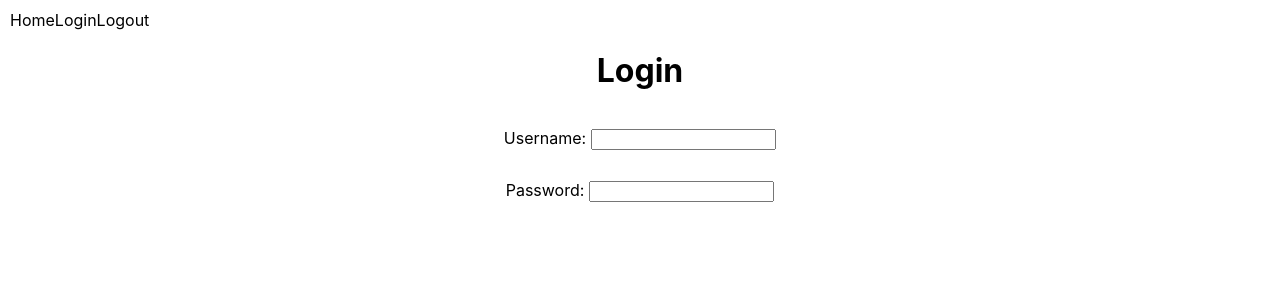
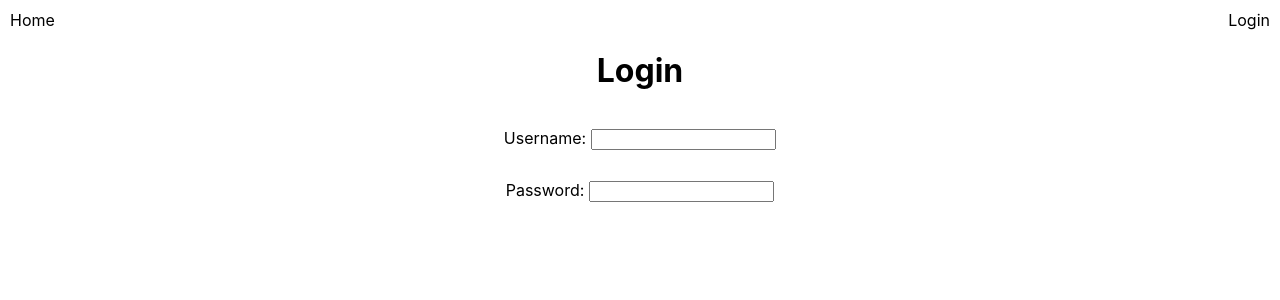
Before and after one commit to akienzle32/chat, a React (Create React App) app: page /login in a window 1280 px wide. Shown: the top 300 px of the page. Built offline with nearby package versions, Linux system fonts and the light colour scheme; no server answers.

Commit message:
added back in conditional display of login or logout button depending upon authentication status of user

```diff
--- a/src/App.jsx
+++ b/src/App.jsx
@@ -208,18 +208,18 @@ export class App extends React.Component {
     this.setState(this.baseState);
   }
 
-/*
   displayLoginOrLogout(){
     let navButton;
     const loggedIn = this.state.loggedIn;
     if (loggedIn)
-      navButton = <li className="right-nav-element"><a className="link" href="http://127.0.0.1:8000/accounts/logout">Log out</a></li>;
+      navButton = <li className="right-nav-element"><Link className="link" to="/logout">Log out</Link></li>;
     else
-      navButton = <li className="right-nav-element"><a className="link" href="http://127.0.0.1:8000/accounts/login">Login</a></li>;
+      navButton = <li className="right-nav-element"><Link className="link" to="/login">Login</Link></li>;
 
     return(navButton);
   }
-*/
+
+
   displayUsername(){
     let usernameIcon;
     const username = this.state.username;
@@ -230,9 +230,10 @@ export class App extends React.Component {
     return(usernameIcon);
   }
 
+
   render() {
     const { username, chats, loggedIn, participants } = this.state;
-    //const navButton = this.displayLoginOrLogout();
+    const navButton = this.displayLoginOrLogout();
     const usernameIcon = this.displayUsername();
 
 	  return(
@@ -240,8 +241,7 @@ export class App extends React.Component {
 	  	<div>
         <ul className="nav-bar">
   		    <li className="left-nav-element"><Link className="link" to="/">Home</Link></li>
-          <li className="left-nav-element"><Link className="link" to="/login">Login</Link></li>
-          <li className="left-nav-element"><Link className="link" to="/logout">Logout</Link></li>
+          {navButton}
           {usernameIcon}
         </ul>
 		  </div>
--- a/src/Login.jsx
+++ b/src/Login.jsx
@@ -40,12 +40,9 @@ export const Login = (props) => {
   	.then(props.handleErrors)
   	.then(response => {
  		if (response.status === 200)
- 			window.location.href = 'http://127.0.0.1:3000';
+ 			window.location.replace('http://127.0.0.1:3000');
   		else
   			return response.json();
-  	})
-  	.then(data => {
-  		console.log(data);
   	})
   	.catch(error => console.log(error))
   	document.getElementById("login-form").reset();
```
